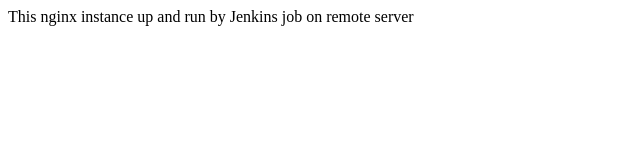
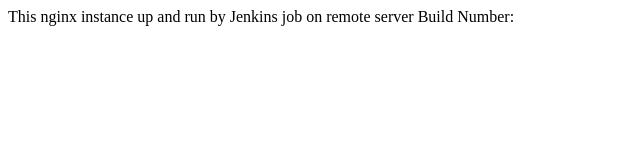
Before and after one commit to zyavrusha/CI_CDHW, a plain HTML site: page index.html in a window 1280 px wide. Shown: the whole page, without its empty margins (0-640 px from the left). Drawn offline with Linux system fonts and the light colour scheme.

Commit message:
Update index.html
Added Build Number line

```diff
--- a/index.html
+++ b/index.html
@@ -5,6 +5,7 @@
     <body>
         <p>
             This nginx instance up and run by Jenkins job on remote server
+            Build Number:
         </p>
     </body>
 </html>
```
